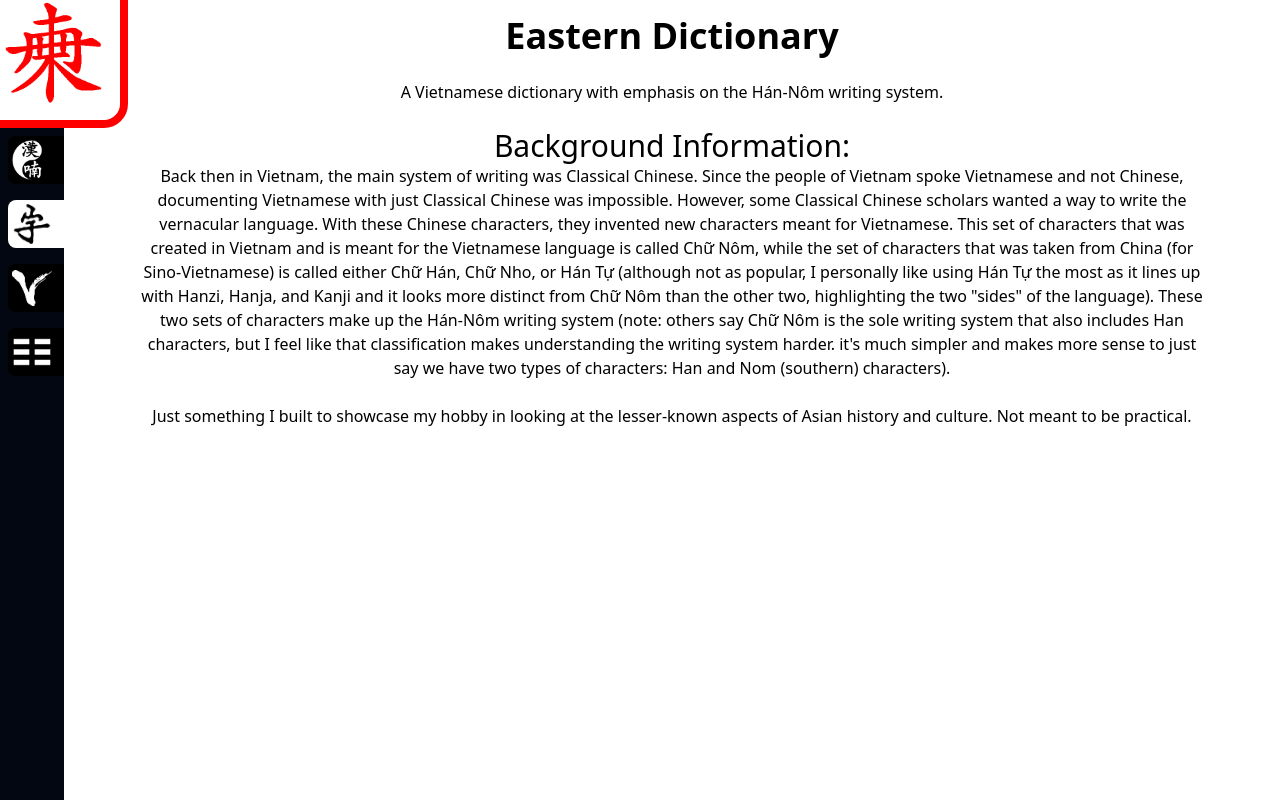
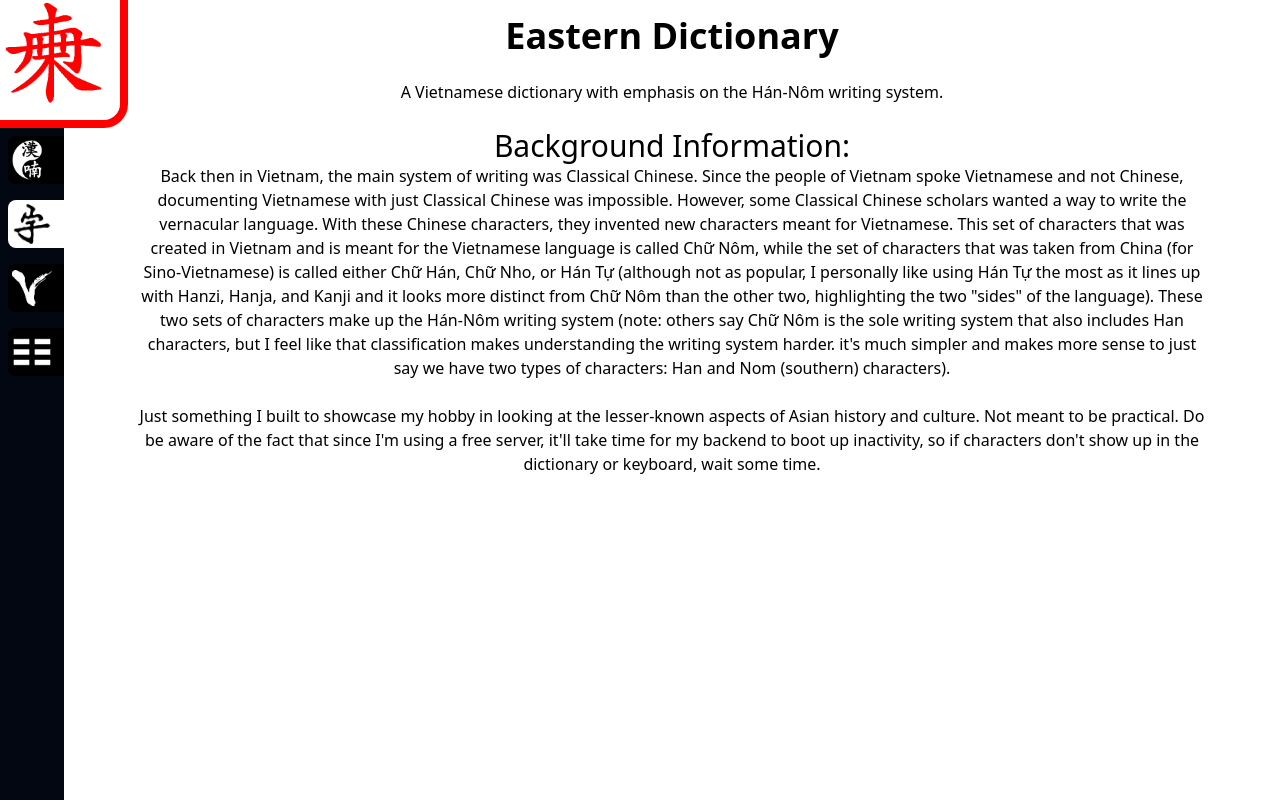
Before and after one commit to narlgut/east-dict, a React (Vite) app: page /kb in a window 1280 px wide. Built offline with nearby package versions, Linux system fonts and the light colour scheme.

Commit message:
Fix button styling and add information about the new update

```diff
--- a/src/pages/Home.jsx
+++ b/src/pages/Home.jsx
@@ -27,7 +27,8 @@ const Home = () => {
 
             <p className="text-center">
                 Just something I built to showcase my hobby in looking at the lesser-known aspects of Asian history and culture. Not meant
-                to be practical.
+                to be practical. Do be aware of the fact that since I'm using a free server, it'll take time for my backend to boot up
+                inactivity, so if characters don't show up in the dictionary or keyboard, wait some time.
             </p>
         </div>
     )
--- a/src/pages/Keyboard.jsx
+++ b/src/pages/Keyboard.jsx
@@ -78,7 +78,9 @@ const Keyboard = () => {
 
             <br />
 
-            <button onClick={(e) => ConvertToChars(e)}>Convert</button>
+            <div className="border-2 border-black p-0.5">
+                <button onClick={(e) => ConvertToChars(e)}>Convert</button>
+            </div>
 
             <br />
 
--- a/src/pages/VersionHistory.jsx
+++ b/src/pages/VersionHistory.jsx
@@ -3,6 +3,16 @@ import VersionHistoryEntry from "../components/VersionHistoryEntry";
 const VersionHistory = () => {
     return (
         <div className="mt-4 ml-auto mr-auto w-5/6">
+            <VersionHistory
+                versionNum="1.2"
+                versionName="Keyboard Update"
+                versionUpdates={[
+                    "Added the keyboard which allows you to type Hán-Nôm (kinda)",
+                    "Rearranged information",
+                    "Slight code rework"
+                ]}
+            />
+
             <VersionHistoryEntry
                 versionNum="1.1"
                 versionName="Accessibility Update"
```
